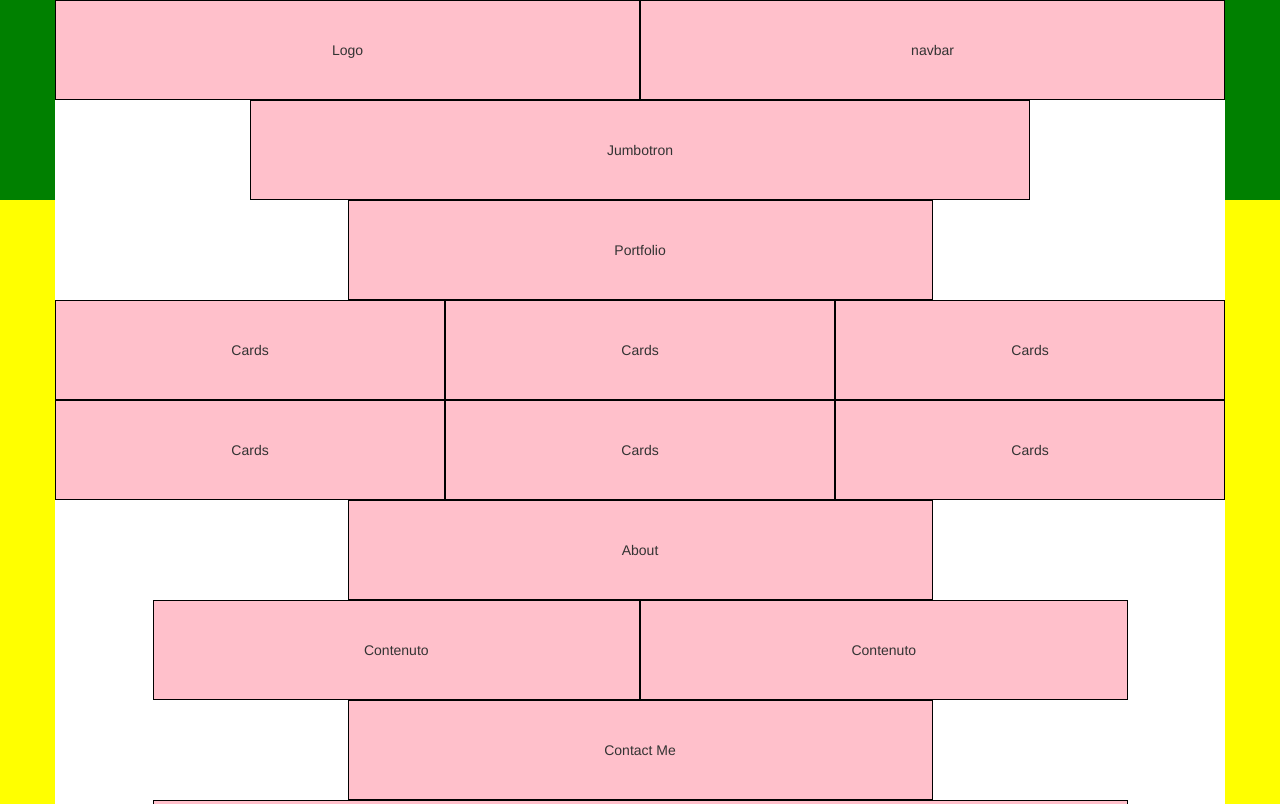
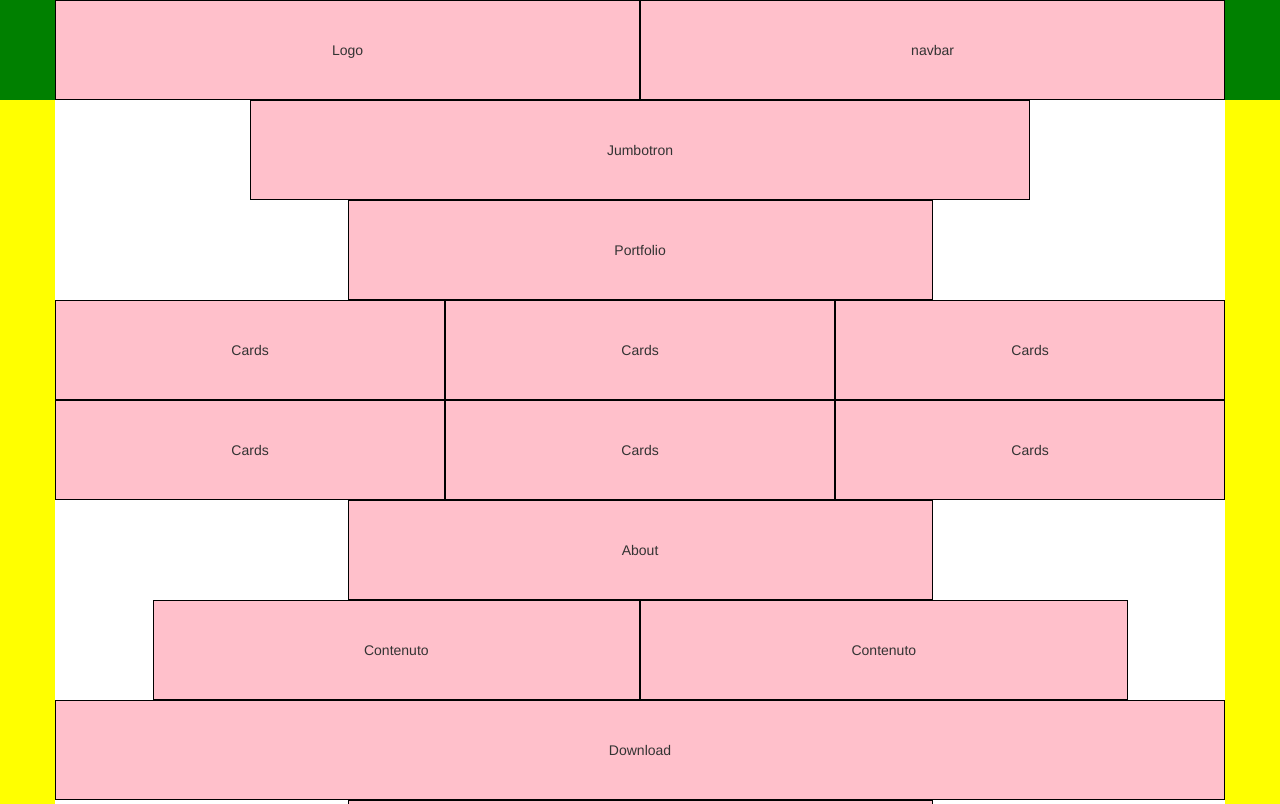
Before and after one commit to fabrynet/html-css-bootstrap-freelancer, a plain HTML site: page index.html in a window 1280 px wide. Shown: the top 804 px of the page. Drawn offline with nearby package versions, Linux system fonts and the light colour scheme.

Commit message:
Spostata sezione jumbotron in main.

```diff
--- a/index.html
+++ b/index.html
@@ -22,16 +22,23 @@
               <span class="title">navbar</span>
             </nav>
           </div>
-          <div class="row green">
-            <div class="col-xs-12 col-sm-8 col-sm-offset-2">
-              <span class="title">Jumbotron</span>
-            </div>
-          </div>
         </div>
       </header>
 
       <!-- main -->
       <main>
+        <!-- jumbotron -->
+        <section>
+          <div class="container">
+            <div class="row green">
+              <div class="col-xs-12 col-sm-8 col-sm-offset-2">
+                <span class="title">Jumbotron</span>
+              </div>
+            </div>
+          </div>
+        </section>
+        <!-- /jumbotron -->
+
         <!-- portfolio -->
         <section>
           <!-- portfolio -->
@@ -82,6 +89,11 @@
                 <span class="title">Contenuto</span>
               </div>
             </div>
+            <div class="row">
+              <div class="col-xs-12">
+                <span class="title">Download</span>
+              </div>
+            </div>
           </div>
         </section>
         <!-- about -->
```
